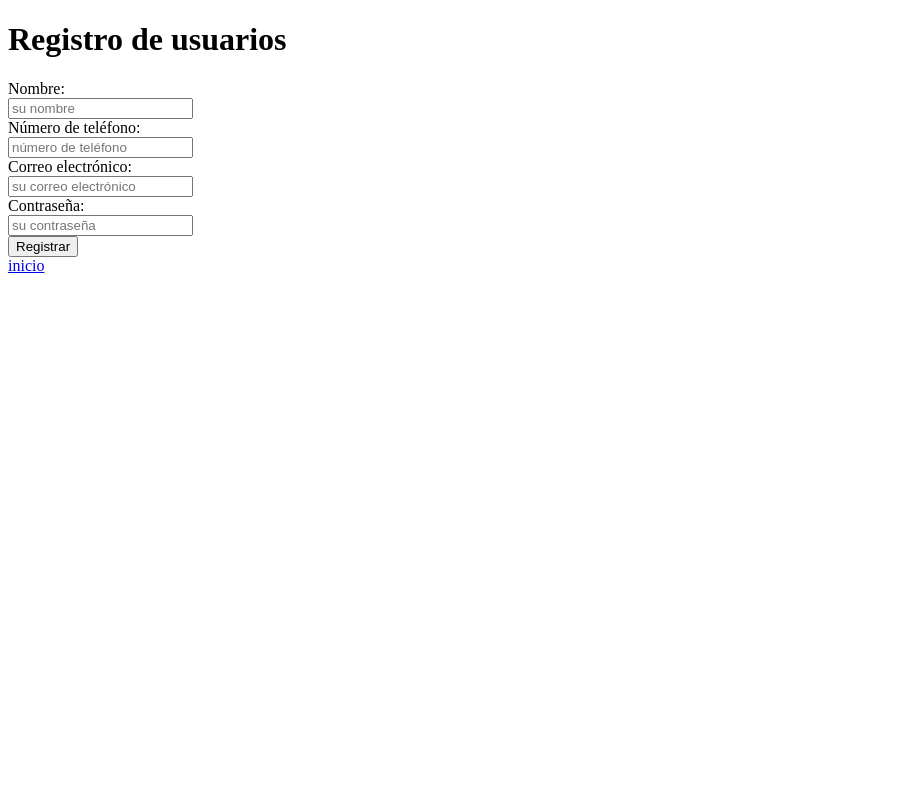
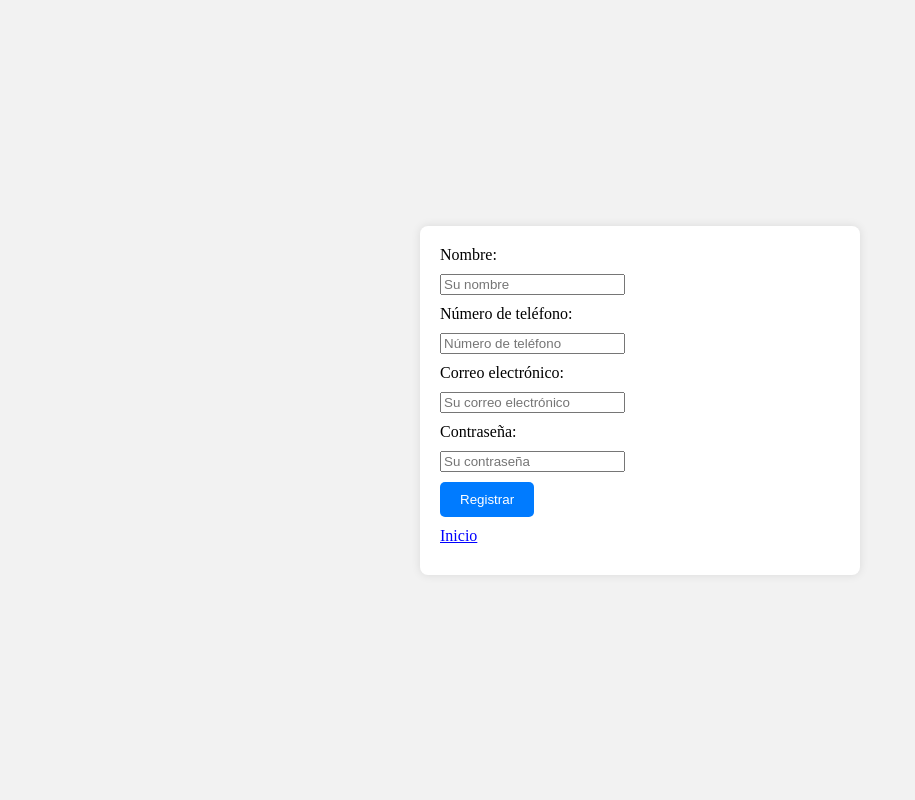
Before and after one commit to sauna05/contactos, a PHP site: page /crear_usuario.php in a window 1280 px wide. Shown: the whole page, without its empty margins (0-915 px from the left). Run offline with PHP 8.4, Linux system fonts and the light colour scheme.

Commit message:
se agrego una modificacion

```diff
--- a/proyecto/crear_usuario.php
+++ b/proyecto/crear_usuario.php
@@ -1,34 +1,70 @@
-
-
 <!DOCTYPE html>
 <html lang="en">
 <head>
     <meta charset="UTF-8">
     <meta name="viewport" content="width=device-width, initial-scale=1.0">
     <title>Registro de usuarios</title>
+    <style>
+        body {
+            background-color: #f2f2f2; /* Color de fondo */
+            display: flex;
+            justify-content: center;
+            align-items: center;
+            height: 100vh;
+            margin: 0;
+        }
+
+        form {
+            background-color: white;
+            padding: 20px;
+            border-radius: 8px;
+            box-shadow: 0px 0px 10px rgba(0, 0, 0, 0.1);
+            width: 90%; /* Tamaño del formulario */
+            max-width: 400px; /* Tamaño máximo del formulario */
+        }
+
+        label, input, a {
+            display: block;
+            margin-bottom: 10px;
+        }
+
+        input[type="submit"] {
+            background-color: #007bff; /* Color del botón */
+            color: white;
+            border: none;
+            padding: 10px 20px;
+            border-radius: 5px;
+            cursor: pointer;
+        }
+
+        input[type="submit"]:hover {
+            background-color: #0056b3; /* Color del botón al pasar el cursor */
+        }
+
+        a {
+            color: blue;
+            font-style: normal;
+        }
+    </style>
 </head>
 <body>
-    <h1>Registro de usuarios</h1>
-    <form  action="insertUsua.php" method="post">
-        <label for="">Nombre:</label>
-        <br>
-        <input type="text" name="nombre" placeholder="su nombre" required>
-        <br>
-        <label for="">Número de teléfono:</label>
-        <br>
-        <input type="text" name="numero" placeholder="número de teléfono" required>
-        <br>
-        <label for="">Correo electrónico:</label>
-        <br>
-        <input type="email" name="correo" placeholder="su correo electrónico" required>
-        <br>
-        <label for="">Contraseña:</label>
-        <br>
-        <input type="password" name="contrasenia" placeholder="su contraseña" required>
-        <br>
+
+    <form action="insertUsua.php" method="post">
+        <label for="nombre">Nombre:</label>
+        <input type="text" name="nombre" placeholder="Su nombre" required>
+
+        <label for="numero">Número de teléfono:</label>
+        <input type="text" name="numero" placeholder="Número de teléfono" required>
+
+        <label for="correo">Correo electrónico:</label>
+        <input type="email" name="correo" placeholder="Su correo electrónico" required>
+
+        <label for="contrasenia">Contraseña:</label>
+        <input type="password" name="contrasenia" placeholder="Su contraseña" required>
+
         <input type="submit" value="Registrar">
-        <br>
-        <a href="login.php"> inicio</a>
+
+        <a href="login.php">Inicio</a>
     </form>
 </body>
 </html>
--- a/proyecto/db_contactos.sql
+++ b/proyecto/db_contactos.sql
@@ -21,12 +21,12 @@ USE `db_contactos`;
 
 -- Volcando estructura para tabla db_contactos.contactos
 CREATE TABLE IF NOT EXISTS `contactos` (
-  `ind` int NOT NULL AUTO_INCREMENT,
+  `id` int NOT NULL AUTO_INCREMENT,
   `nombre` text,
   `numero` text,
   `correo` text,
   `id_usuario` int DEFAULT NULL,
-  PRIMARY KEY (`ind`),
+  PRIMARY KEY (`id`),
   KEY `id_usuario` (`id_usuario`),
   CONSTRAINT `contactos_ibfk_1` FOREIGN KEY (`id_usuario`) REFERENCES `usuarios` (`id`) ON DELETE CASCADE
 ) ENGINE=InnoDB DEFAULT CHARSET=utf8mb4 COLLATE=utf8mb4_0900_ai_ci;
@@ -41,7 +41,7 @@ CREATE TABLE IF NOT EXISTS `usuarios` (
   `correo` text,
   `contrasenia` text,
   PRIMARY KEY (`id`)
-) ENGINE=InnoDB AUTO_INCREMENT=3 DEFAULT CHARSET=utf8mb4 COLLATE=utf8mb4_0900_ai_ci;
+) ENGINE=InnoDB DEFAULT CHARSET=utf8mb4 COLLATE=utf8mb4_0900_ai_ci;
 
 -- La exportación de datos fue deseleccionada.
 
--- a/proyecto/insertUsua.php
+++ b/proyecto/insertUsua.php
@@ -1,6 +1,5 @@
 <?php
 include('conexion.php');
-//estayles en wpf general
 
 $nombre = $_POST["nombre"];
 $numero = $_POST["numero"];
@@ -15,8 +14,6 @@ $stm->bindParam(':numero', $numero);
 $stm->bindParam(':correo', $correo);
 $stm->bindParam(':contrasenia', $contrasenia);
 
-/*validar para quye no se repitan los usuarios
- */
 
 $stmvalidar="SELECT COUNT(*) as count FROM usuarios WHERE correo = :correo";
 $stmvalidar=$conexion->prepare($stmvalidar);
@@ -40,4 +37,5 @@ else{
 
 }
 
+
 ?>
```
Also changed, not shown: proyecto/editar.php (+8 -8 lines), proyecto/eliminar.php (+4 -5 lines), proyecto/formulario.php (+20 -5 lines), proyecto/login.php (+56 -17 lines).
